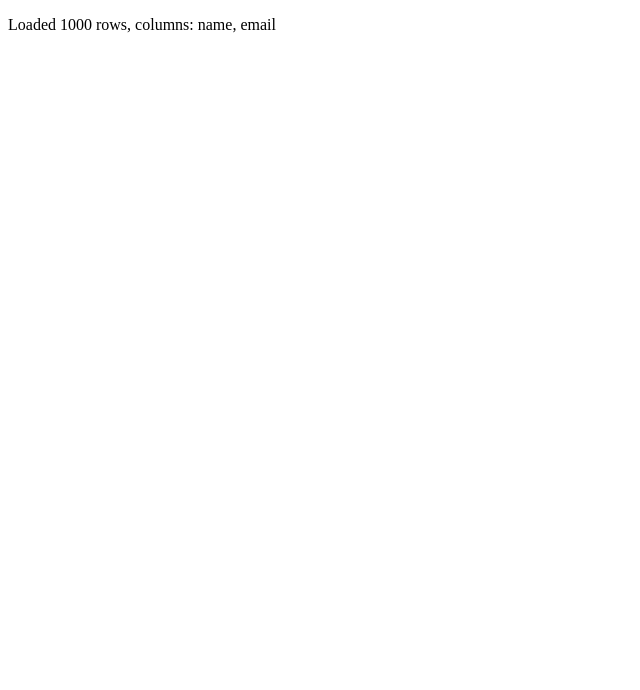
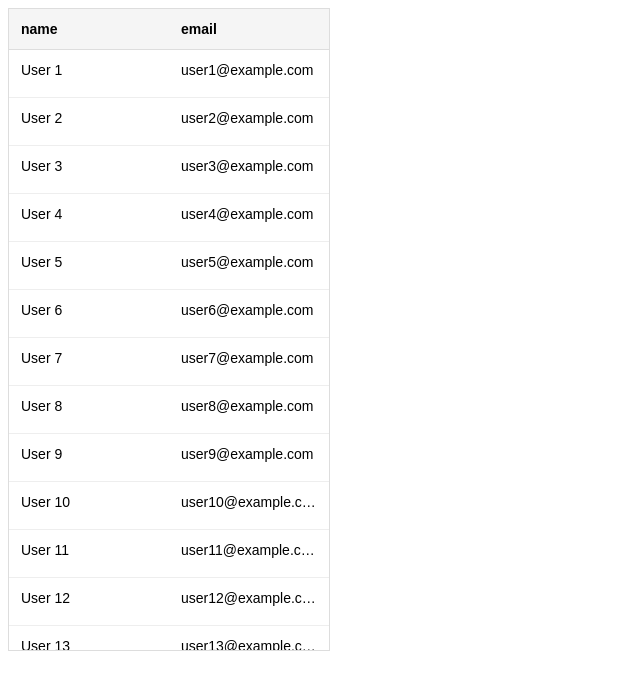
Before and after one commit to Oleg-Rakov/dynamic-data-table, a React (Vite) app: page / in a window 1280 px wide. Shown: the top 690 px of the page, without its empty margins (0-640 px from the left). Built offline with nearby package versions, Linux system fonts and the light colour scheme.

Commit message:
feat: add virtualized dynamic table

```diff
--- a/src/App.tsx
+++ b/src/App.tsx
@@ -1,17 +1,7 @@
-import { useTableData } from './features/data-table/model/useTableData';
+import { DataTable } from './features/data-table/ui/DataTable';
 
 function App() {
-  const { loading, rows, columns } = useTableData();
-
-  if (loading) {
-    return <p>Loading…</p>;
-  }
-
-  return (
-    <p>
-      Loaded {rows.length} rows, columns: {columns.join(', ')}
-    </p>
-  );
+  return <DataTable />;
 }
 
 export default App;
--- a/src/features/data-table/model/types.ts
+++ b/src/features/data-table/model/types.ts
@@ -2,3 +2,8 @@ export interface TableRow {
   id: string;
   data: Record<string, string>;
 }
+
+export interface TableItemData {
+  rows: TableRow[];
+  columns: string[];
+}
--- /dev/null
+++ b/src/features/data-table/ui/DataTable.tsx
@@ -0,0 +1,54 @@
+import { useMemo } from 'react';
+import { FixedSizeList } from 'react-window';
+import { useTableData } from '../model/useTableData';
+import type { TableItemData } from '../model/types';
+import { VirtualRow } from './VirtualRow';
+import { Scroll, Table, HeaderRow, HeaderCell, COLUMN_WIDTH } from './styles';
+
+const ROW_HEIGHT = 48;
+const BODY_HEIGHT = 600;
+
+export function DataTable() {
+  const { loading, rows, columns } = useTableData();
+
+  // stable itemData keeps memoized rows from re-rendering on unrelated state changes.
+  const itemData = useMemo<TableItemData>(
+    () => ({ rows, columns }),
+    [rows, columns],
+  );
+
+  if (loading) {
+    return <p>Loading…</p>;
+  }
+
+  // match the list viewport to the columns so it shares the header's horizontal scroll.
+  const bodyWidth = columns.length * COLUMN_WIDTH;
+
+  return (
+    <Scroll>
+      <Table role="table" aria-rowcount={rows.length + 1}>
+        <div role="rowgroup">
+          <HeaderRow role="row" aria-rowindex={1} $columnCount={columns.length}>
+            {columns.map((column) => (
+              <HeaderCell key={column} role="columnheader">
+                {column}
+              </HeaderCell>
+            ))}
+          </HeaderRow>
+        </div>
+        <div role="rowgroup">
+          <FixedSizeList
+            height={BODY_HEIGHT}
+            width={bodyWidth}
+            itemSize={ROW_HEIGHT}
+            itemCount={rows.length}
+            itemData={itemData}
+            itemKey={(index, data) => data.rows[index].id}
+          >
+            {VirtualRow}
+          </FixedSizeList>
+        </div>
+      </Table>
+    </Scroll>
+  );
+}
--- /dev/null
+++ b/src/features/data-table/ui/TableRow.tsx
@@ -0,0 +1,31 @@
+import React from 'react';
+import type { CSSProperties } from 'react';
+import type { TableRow as TableRowData } from '../model/types';
+import { Row, Cell } from './styles';
+
+interface TableRowProps {
+  row: TableRowData;
+  columns: string[];
+  rowIndex: number;
+  style: CSSProperties;
+}
+
+function TableRowComponent({ row, columns, rowIndex, style }: TableRowProps) {
+  return (
+    <Row
+      role="row"
+      aria-rowindex={rowIndex + 2} // 1-based; header occupies index 1
+      style={style}
+      $columnCount={columns.length}
+    >
+      {columns.map((column) => (
+        <Cell key={column} role="cell">
+          {row.data[column]}
+        </Cell>
+      ))}
+    </Row>
+  );
+}
+
+// memoized: an unchanged row skips re-render when a sibling row changes.
+export const TableRow = React.memo(TableRowComponent);
--- /dev/null
+++ b/src/features/data-table/ui/VirtualRow.tsx
@@ -0,0 +1,19 @@
+import type { ListChildComponentProps } from 'react-window';
+import type { TableItemData } from '../model/types';
+import { TableRow } from './TableRow';
+
+// react-window renders this per visible index; it only decides which rows are in the DOM.
+export function VirtualRow({
+  index,
+  style,
+  data,
+}: ListChildComponentProps<TableItemData>) {
+  return (
+    <TableRow
+      row={data.rows[index]}
+      columns={data.columns}
+      rowIndex={index}
+      style={style}
+    />
+  );
+}
--- /dev/null
+++ b/src/features/data-table/ui/styles.ts
@@ -0,0 +1,41 @@
+import styled from 'styled-components';
+
+// fixed width so header and rows have equal total width and share one horizontal scroll.
+export const COLUMN_WIDTH = 160;
+
+export const Scroll = styled.div`
+  overflow-x: auto;
+`;
+
+export const Table = styled.div`
+  width: max-content;
+  border: 1px solid #ddd;
+  font-family: sans-serif;
+  font-size: 14px;
+`;
+
+export const HeaderRow = styled.div<{ $columnCount: number }>`
+  display: grid;
+  grid-template-columns: repeat(${(p) => p.$columnCount}, ${COLUMN_WIDTH}px);
+  background: #f5f5f5;
+  font-weight: 600;
+  border-bottom: 1px solid #ddd;
+`;
+
+export const HeaderCell = styled.div`
+  padding: 12px;
+`;
+
+export const Row = styled.div<{ $columnCount: number }>`
+  display: grid;
+  grid-template-columns: repeat(${(p) => p.$columnCount}, ${COLUMN_WIDTH}px);
+  border-bottom: 1px solid #eee;
+  box-sizing: border-box;
+`;
+
+export const Cell = styled.div`
+  padding: 12px;
+  overflow: hidden;
+  text-overflow: ellipsis;
+  white-space: nowrap;
+`;
```
